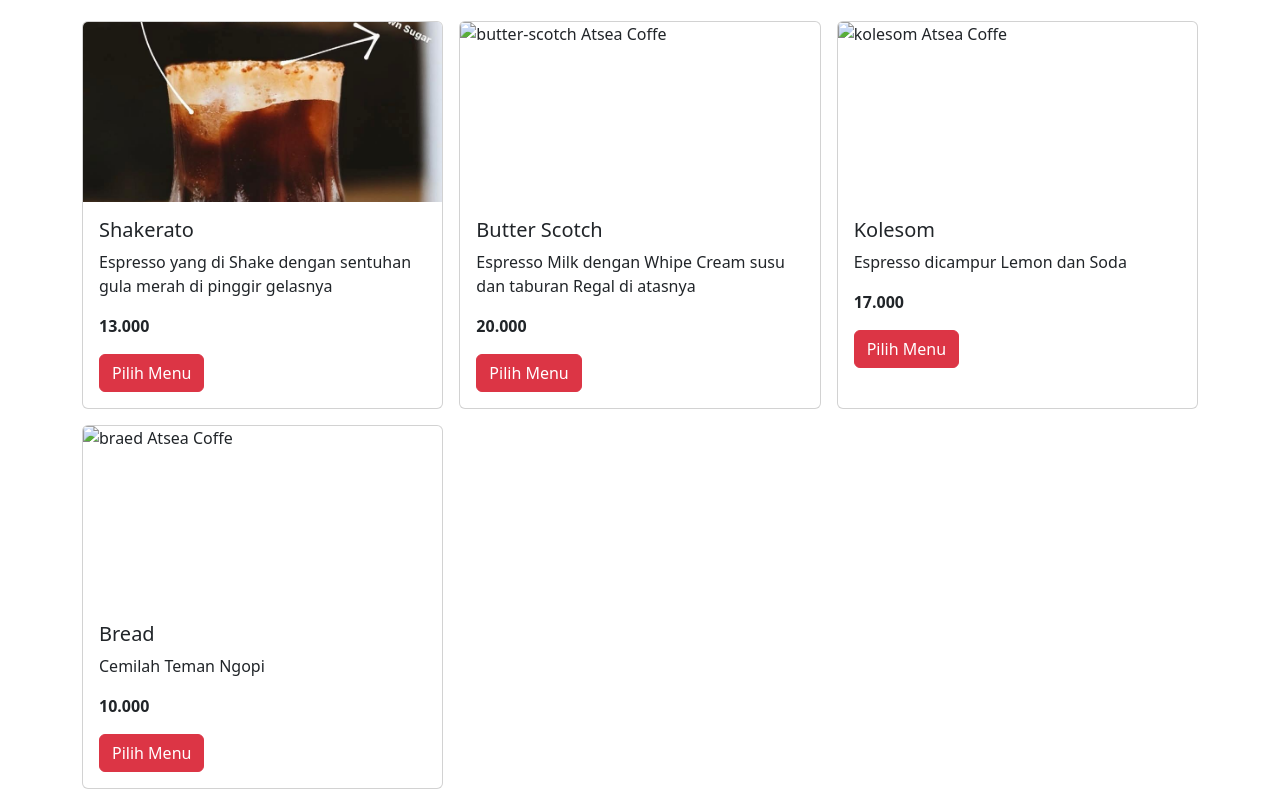
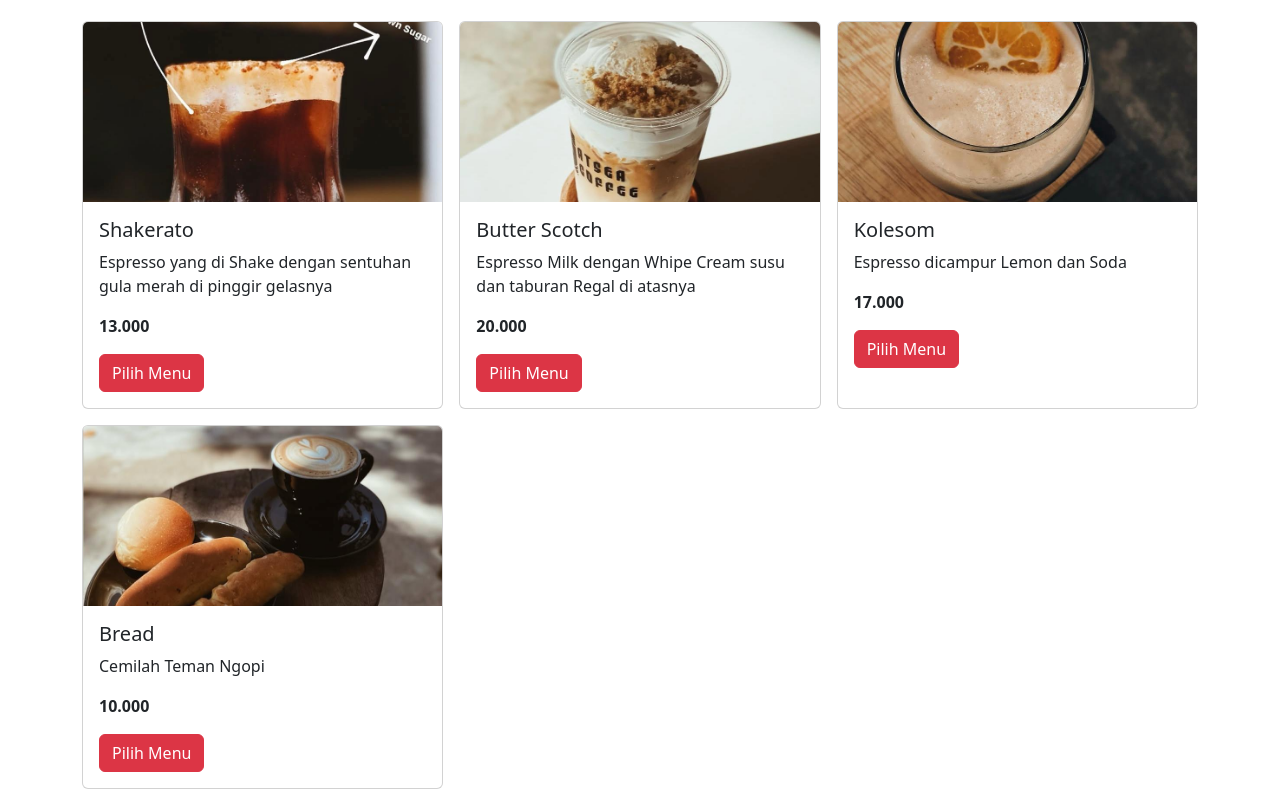
Before and after one commit to raihanid88-creator/atsea-coffe, a plain HTML site: page index.html in a window 1280 px wide. Shown: the part 397-1200 px from the top of the page. Drawn offline with nearby package versions, Linux system fonts and the light colour scheme.

Commit message:
Fix HTML encoding issues in index.html

```diff
--- a/index.html
+++ b/index.html
@@ -55,7 +55,7 @@
 
             <div class="col-12 col-md-6 col-lg-4">
                 <div class="card h-100">
-                    <img src="img/butter-scotch.jpg" class="card-img-top" alt="butter-scotch Atsea Coffe" style="height: 180px; object-fit: cover;">
+                    <img src="butter-scotch.jpg" class="card-img-top" alt="butter-scotch Atsea Coffe" style="height: 180px; object-fit: cover;">
                     <div class="card-body">
                         <h5 class="card-title">Butter Scotch</h5>
                         <p class="card-text">Espresso Milk dengan Whipe Cream susu dan taburan Regal di atasnya</p>
@@ -67,7 +67,7 @@
 
             <div class="col-12 col-md-6 col-lg-4">
                 <div class="card h-100">
-                    <img src="img/kolesom.jpg" class="card-img-top" alt="kolesom Atsea Coffe" style="height: 180px; object-fit: cover;">
+                    <img src="kolesom.jpg" class="card-img-top" alt="kolesom Atsea Coffe" style="height: 180px; object-fit: cover;">
                     <div class="card-body">
                         <h5 class="card-title">Kolesom</h5>
                         <p class="card-text">Espresso dicampur Lemon dan Soda</p>
@@ -79,7 +79,7 @@
 
             <div class="col-12 col-md-6 col-lg-4">
                 <div class="card h-100">
-                    <img src="img/bread.jpg" class="card-img-top" alt="braed Atsea Coffe" style="height: 180px; object-fit: cover;">
+                    <img src="bread.jpg" class="card-img-top" alt="braed Atsea Coffe" style="height: 180px; object-fit: cover;">
                     <div class="card-body">
                         <h5 class="card-title">Bread</h5>
                         <p class="card-text">Cemilah Teman Ngopi</p>
```
